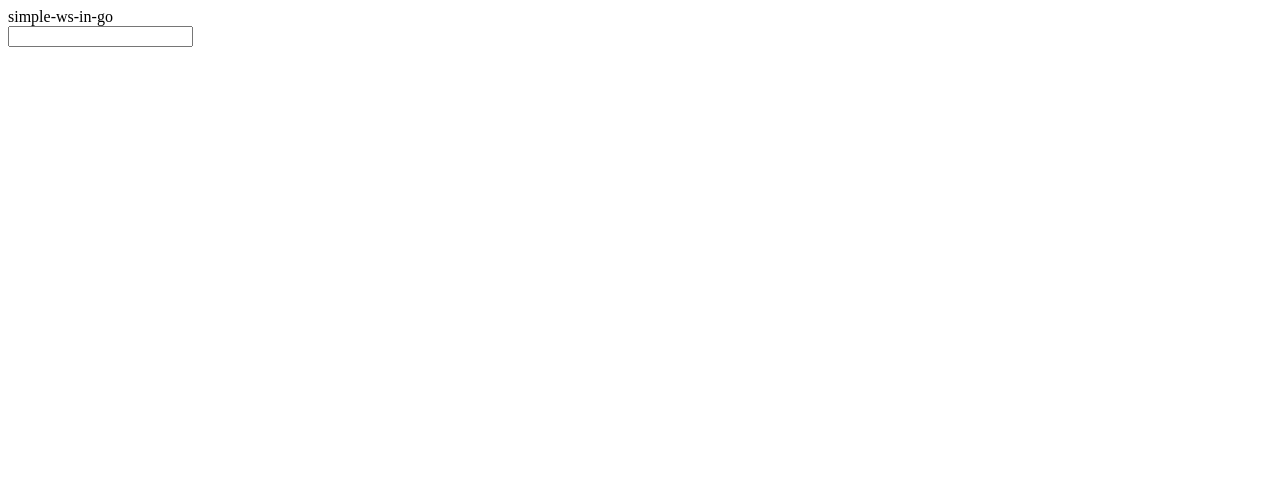
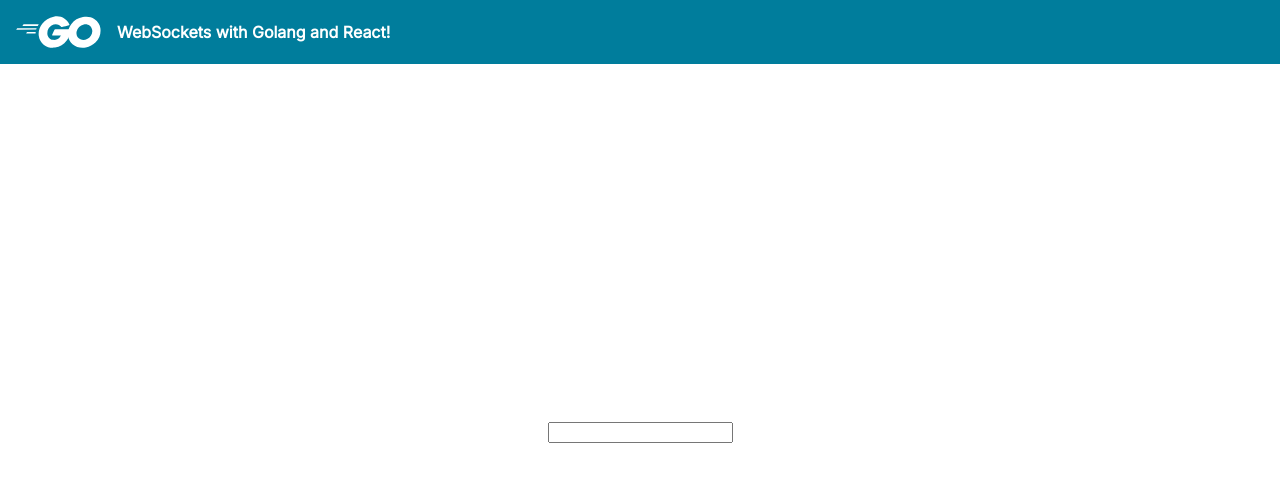
Before and after one commit to EstebanBorai/react-golang-chat, a React app in the folder client/: page / in a window 1280 px wide. Shown: the top 482 px of the page. Built offline with nearby package versions, Linux system fonts and the light colour scheme.

Commit message:
Add old styles

```diff
--- a/client/package.json
+++ b/client/package.json
@@ -27,6 +27,7 @@
   },
   "dependencies": {
     "react": "^16.13.0",
-    "react-dom": "^16.13.0"
+    "react-dom": "^16.13.0",
+    "rxjs": "^6.5.4"
   }
 }
--- a/client/src/contexts/chat.tsx
+++ b/client/src/contexts/chat.tsx
@@ -1,4 +1,4 @@
-import * as React from 'react';
+import React from 'react';
 import { webSocket, WebSocketSubject } from 'rxjs/webSocket';
 import { Observable } from 'rxjs';
 
--- /dev/null
+++ b/client/src/main.css
@@ -0,0 +1,7 @@
+@import url('https://fonts.googleapis.com/css2?family=Inter&display=swap');
+
+body {
+  font-family: 'Inter', sans-serif;
+  margin: 0;
+  padding: 0;
+}
--- a/client/src/main.tsx
+++ b/client/src/main.tsx
@@ -1,6 +1,7 @@
-import * as React from 'react';
+import React from 'react';
 import * as ReactDOM from 'react-dom';
 import App from 'ui/App';
+import './main.css';
 
 ReactDOM.render(
   <App />,
--- a/client/src/ui/App.tsx
+++ b/client/src/ui/App.tsx
@@ -1,4 +1,4 @@
-import * as React from 'react';
+import React from 'react';
 import ChatContext, { ChatContextValue, ChatContextProvider } from 'contexts/chat';
 import Main from 'ui/Main';
 
--- /dev/null
+++ b/client/src/ui/Chat/chat.css
@@ -0,0 +1,14 @@
+#chat {
+  border: 1px solid red;
+}
+
+#chat-items {
+  list-style-type: none;
+  margin: 0;
+  padding: 0;
+}
+
+#chat-items .message .error {
+  background-color: red;
+  color: #ffffff;
+}
--- a/client/src/ui/Chat/index.tsx
+++ b/client/src/ui/Chat/index.tsx
@@ -1,4 +1,5 @@
-import * as React from 'react';
+import React from 'react';
+import './chat.css';
 import { webSocket } from 'rxjs/webSocket';
 import ChatContext, { Message } from 'contexts/chat';
 
--- a/client/src/ui/Login/index.tsx
+++ b/client/src/ui/Login/index.tsx
@@ -1,4 +1,4 @@
-import * as React from 'react';
+import React from 'react';
 import ChatContext from 'contexts/chat';
 
 const Login = (): JSX.Element => {
--- a/client/src/ui/Main/index.tsx
+++ b/client/src/ui/Main/index.tsx
@@ -1,15 +1,18 @@
 import React from 'react';
+import './main.css';
 import Login from 'ui/Login';
 import Chat from 'ui/Chat';
 import ChatContext, { ChatContextValue } from 'contexts/chat';
+import GolangLogo from 'components/GolangLogo';
 
 const Main = (): JSX.Element => {
   const { author, isOver } = React.useContext(ChatContext);
 
   return (
     <div>
-      <header>
-        simple-ws-in-go
+      <header id="header">
+        <GolangLogo id="golang-logo" height={32} width={82} />
+        <h1>WebSockets with Golang and React!</h1>
       </header>
       <main>
         {
--- /dev/null
+++ b/client/src/ui/Main/main.css
@@ -0,0 +1,28 @@
+#header {
+  align-items: center;
+  background-color: #007d9c;
+  box-sizing: border-box;
+  color: #ffffff;
+  display: flex;
+  height: 64px;
+  justify-content: flex-start;
+  padding: 0 1rem;
+}
+
+#header h1 {
+  font-size: 1rem;
+  margin-left: 1rem;
+}
+
+#header img {
+  margin-right: 1.5rem;
+}
+
+main {
+  align-items: center;
+  display: flex;
+  flex-direction: column;
+  height: calc(100vh - 64px);
+  justify-content: center;
+  width: 100%;
+}
--- /dev/null
+++ b/client/src/ui/components/GolangLogo.tsx
@@ -0,0 +1,12 @@
+import React from 'react';
+
+interface GolangLogoProps {
+  height: number;
+  widht: number;
+}
+
+const GolangLogo = ({ height, widht }: GolangLogoProps): JSX.Element => (
+  <svg height={height} viewBox="0 0 207 78" width={widht} xmlns="http://www.w3.org/2000/svg"><g fill="#ffffff" fill-rule="evenodd"><path d="m16.2 24.1c-.4 0-.5-.2-.3-.5l2.1-2.7c.2-.3.7-.5 1.1-.5h35.7c.4 0 .5.3.3.6l-1.7 2.6c-.2.3-.7.6-1 .6z"/><path d="m1.1 33.3c-.4 0-.5-.2-.3-.5l2.1-2.7c.2-.3.7-.5 1.1-.5h45.6c.4 0 .6.3.5.6l-.8 2.4c-.1.4-.5.6-.9.6z"/><path d="m25.3 42.5c-.4 0-.5-.3-.3-.6l1.4-2.5c.2-.3.6-.6 1-.6h20c.4 0 .6.3.6.7l-.2 2.4c0 .4-.4.7-.7.7z"/><g transform="translate(55)"><path d="m74.1 22.3c-6.3 1.6-10.6 2.8-16.8 4.4-1.5.4-1.6.5-2.9-1-1.5-1.7-2.6-2.8-4.7-3.8-6.3-3.1-12.4-2.2-18.1 1.5-6.8 4.4-10.3 10.9-10.2 19 .1 8 5.6 14.6 13.5 15.7 6.8.9 12.5-1.5 17-6.6.9-1.1 1.7-2.3 2.7-3.7-3.6 0-8.1 0-19.3 0-2.1 0-2.6-1.3-1.9-3 1.3-3.1 3.7-8.3 5.1-10.9.3-.6 1-1.6 2.5-1.6h36.4c-.2 2.7-.2 5.4-.6 8.1-1.1 7.2-3.8 13.8-8.2 19.6-7.2 9.5-16.6 15.4-28.5 17-9.8 1.3-18.9-.6-26.9-6.6-7.4-5.6-11.6-13-12.7-22.2-1.3-10.9 1.9-20.7 8.5-29.3 7.1-9.3 16.5-15.2 28-17.3 9.4-1.7 18.4-.6 26.5 4.9 5.3 3.5 9.1 8.3 11.6 14.1.6.9.2 1.4-1 1.7z"/><path d="m107.2 77.6c-9.1-.2-17.4-2.8-24.4-8.8-5.9-5.1-9.6-11.6-10.8-19.3-1.8-11.3 1.3-21.3 8.1-30.2 7.3-9.6 16.1-14.6 28-16.7 10.2-1.8 19.8-.8 28.5 5.1 7.9 5.4 12.8 12.7 14.1 22.3 1.7 13.5-2.2 24.5-11.5 33.9-6.6 6.7-14.7 10.9-24 12.8-2.7.5-5.4.6-8 .9zm23.8-40.4c-.1-1.3-.1-2.3-.3-3.3-1.8-9.9-10.9-15.5-20.4-13.3-9.3 2.1-15.3 8-17.5 17.4-1.8 7.8 2 15.7 9.2 18.9 5.5 2.4 11 2.1 16.3-.6 7.9-4.1 12.2-10.5 12.7-19.1z" fill-rule="nonzero"/></g></g></svg>
+);
+
+export default GolangLogo;
--- a/client/webpack.config.js
+++ b/client/webpack.config.js
@@ -15,7 +15,19 @@ module.exports = {
         include: [
           path.resolve(__dirname, 'src')
         ]
-      }
+      },
+      {
+        test: /\.css$/,
+        use: [
+          'style-loader',
+          {
+            loader: 'css-loader',
+            options: {
+              sourceMap: true
+            }
+          }
+        ]
+      },
     ]
   },
 
```
Also changed, not shown: 1 other file (tests, documents, lock files or other folders).
